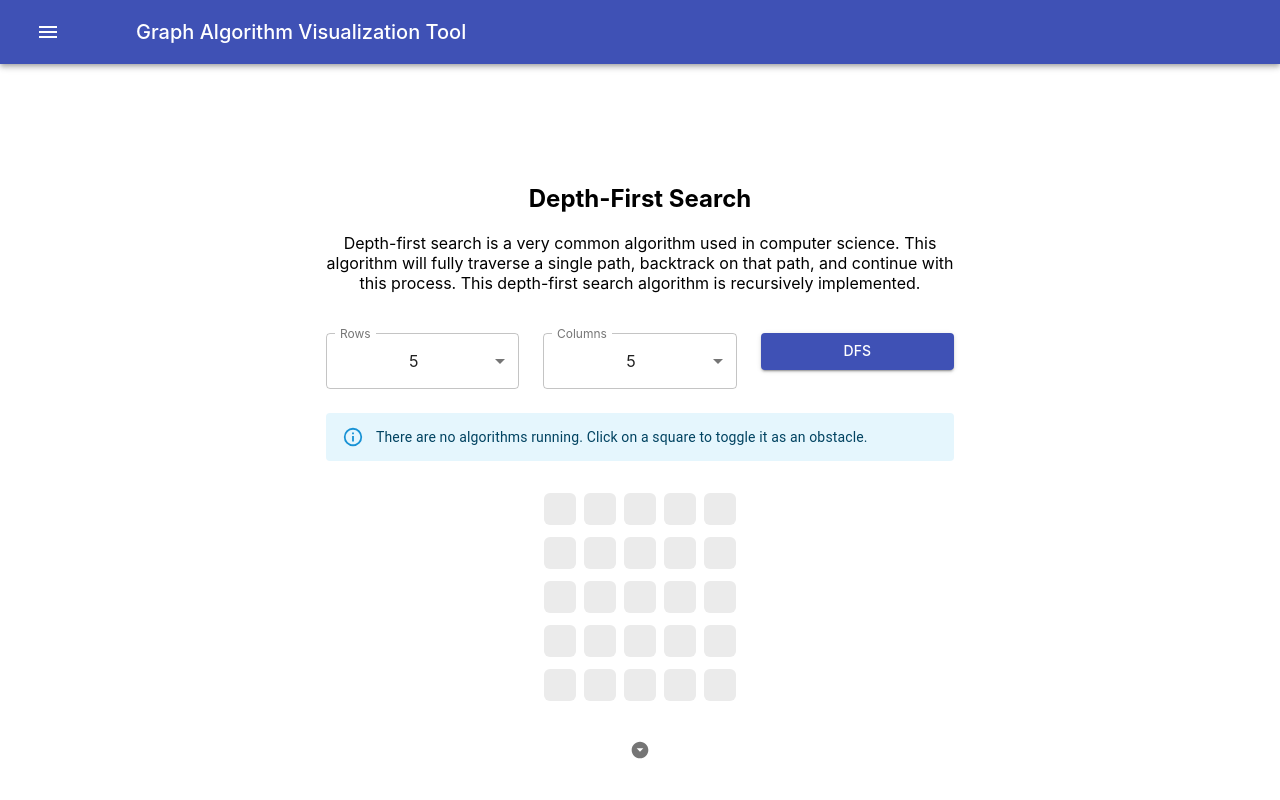
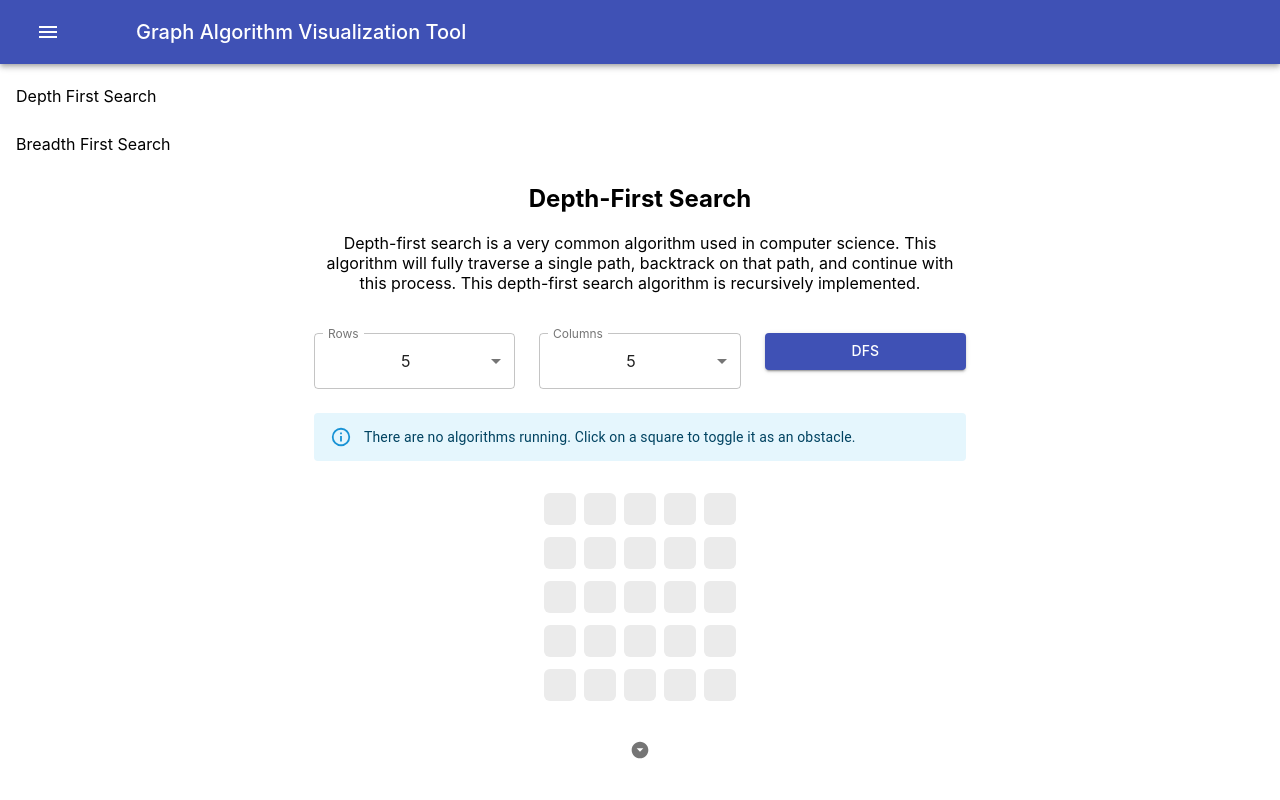
Before and after one commit to srikantv03/graph-visualizer, a React (Create React App) app in the folder graph-vis/: page / in a window 1280 px wide. Shown: the top 800 px of the page. Built offline with nearby package versions, Linux system fonts and the light colour scheme.

Commit message:
add some table of content functionality to page

```diff
--- a/graph-vis/src/MainWindow.js
+++ b/graph-vis/src/MainWindow.js
@@ -1,17 +1,21 @@
 
-import React, {useState} from "react";
+import React, {useState, useRef, useEffect} from "react";
 import ReactDOM from "react-dom";
 import Graph from "react-graph-vis";
-import { AppBar, Toolbar, IconButton, Typography, Button, TextField, FormControl, InputLabel, MenuItem, Select, SelectChangeEvent, Grid, FormHelperText} from '@material-ui/core';
+import { AppBar, Toolbar, IconButton, ListItem, ListItemIcon, Typography, Button,
+TextField, FormControl, InputLabel, MenuItem, Select, SelectChangeEvent, Grid,
+FormHelperText, Drawer, Box, List, ListItemText} from '@material-ui/core';
 import { fade, makeStyles } from '@material-ui/core/styles';
 import MenuIcon from '@material-ui/icons/Menu';
 
 import { Alert } from "@mui/material";
 import DepthFirst from "./components/dfs.jsx";
 import { Link } from "react-scroll";
+const drawerWidth = 240;
 
 function MainWindow(props) {
-  console.log(props);
+  const [current, setCurrent] = useState(1);
+  const sections = 2;
   const classes = makeStyles((theme) => ({
     root: {
       flexGrow: 1,
@@ -34,6 +38,21 @@ function MainWindow(props) {
     alignItems: "center",
     height: "100vh"
   };
+
+  useEffect(() => {
+    // subscribe event
+    window.addEventListener("scroll", handleOnScroll);
+    return () => {
+      // unsubscribe event
+      window.removeEventListener("scroll", handleOnScroll);
+    };
+  }, []);
+  const handleOnScroll = () => {
+    const a = document.body.clientHeight;
+    if (Math.round(sections * 2 * window.scrollY / a) != current) {
+      setCurrent(Math.round(sections * 2 * window.scrollY / a));
+    }
+  }
     return (
       <React.Fragment>
       <AppBar position="static">
@@ -50,13 +69,33 @@ function MainWindow(props) {
           </Typography>
         </Toolbar>
       </AppBar>
-      <section style={sectStyle}>
-        <DepthFirst />
-        <br/>
-      </section>
-      <section style={sectStyle} id="depth-first">
-        <DepthFirst />
-      </section>
+      <Grid container sx={{height: 100}} spacing={3}>
+        <Grid item md={3} xs={0}>
+          <Box
+          position = "fixed"
+          sx={{ overflow: 'auto' }}>
+            <List>
+              {['Depth First Search', 'Breadth First Search'].map((text, index) => (
+                <ListItem key={text}>
+                  <Link smooth={true} duration={500} to="bredth-first">
+                    <ListItemText sx={{fontWeight: index == current - 1 ? "bold" : "normal"}} primary={text} />
+                  </Link>
+                </ListItem>
+              ))}
+            </List>
+          </Box>
+        </Grid>
+        <Grid item md={6}>
+          <section style={sectStyle} id="depth-first">
+            <DepthFirst />
+          </section>
+          <section style={sectStyle} id="bredth-first">
+            <DepthFirst />
+          </section>
+        </Grid>
+        <Grid item md={3} xs={0} />
+      </Grid>
+
     </React.Fragment>
     );
 }
--- a/graph-vis/src/components/dfs.jsx
+++ b/graph-vis/src/components/dfs.jsx
@@ -129,8 +129,6 @@ function DepthFirst() {
     return (
       <React.Fragment>
       <Grid container sx={{height: 100}} spacing={3}>
-        <Grid item md={3} xs={0} />
-        <Grid item md={6}>
         <Grid container padding={10} spacing={3}>
           <Grid item xs={12}>
             <h1>Depth-First Search</h1>
@@ -190,15 +188,13 @@ function DepthFirst() {
             </div>
           </Grid>
           <Grid item xs={12}>
-          <Link to="depth-first" smooth={true} duration={500}>
+          <Link to="bredth-first" smooth={true} duration={500}>
             <IconButton aria-label="delete" size="small">
               <ArrowDropDownCircleIcon fontSize="small" />
             </IconButton>
           </Link>
           </Grid>
           </Grid>
-        </Grid>
-        <Grid item md={3} xs={0} />
       </Grid>
     </React.Fragment>
     );
```
